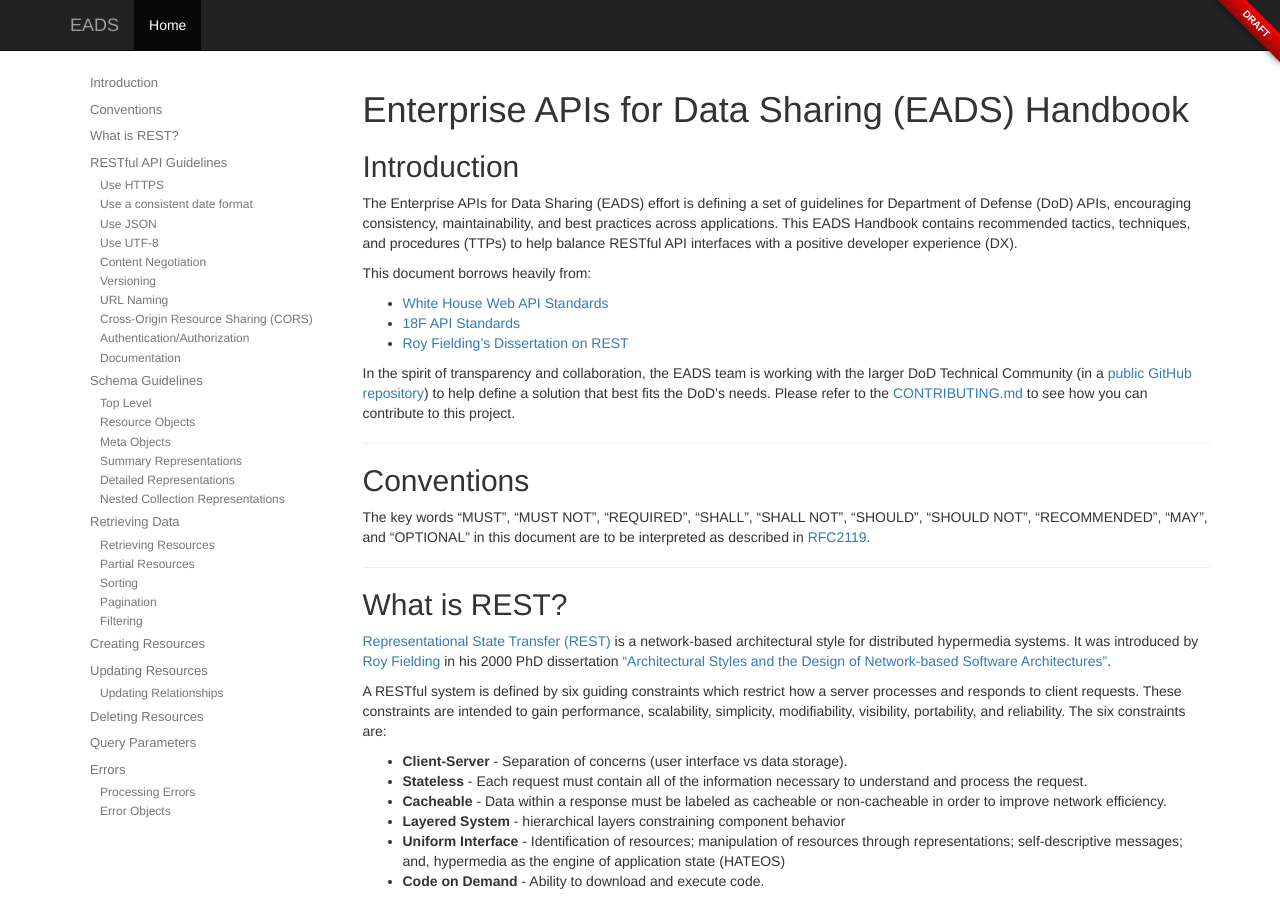
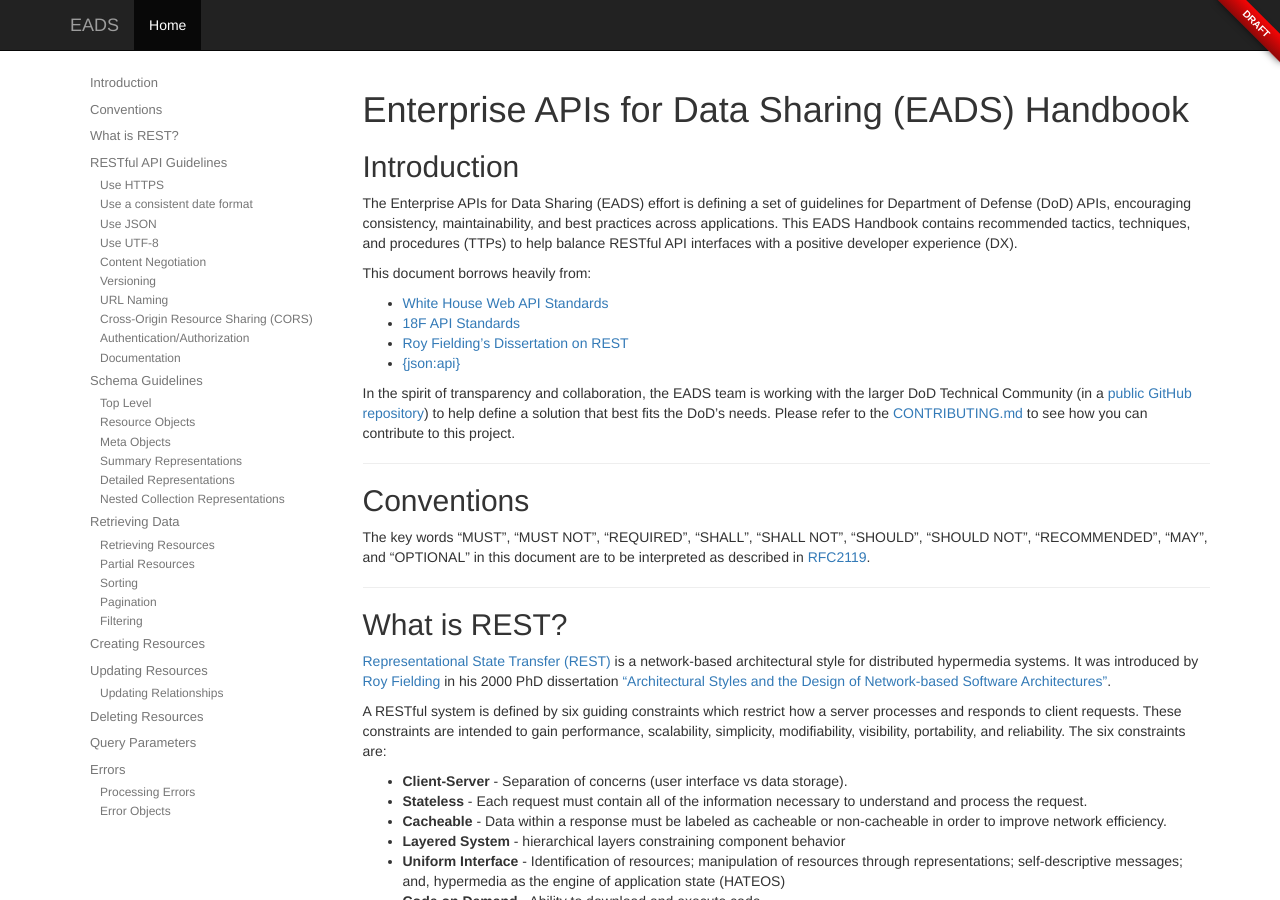
Before and after one commit to DoDCIO/eads, a Jekyll site: the page built from index.md, in a window 1280 px wide and 900 px high. Built offline with Jekyll 4.4.1, drawn with Linux system fonts in a browser that asks for light colours; nearby versions of some CDN libraries; our own code applies the rules of GitHub Pages for plain Markdown files.

Commit message:
Adding jsonapi.org reference

```diff
--- a/index.md
+++ b/index.md
@@ -12,6 +12,7 @@ This document borrows heavily from:
 * [White House Web API Standards](https://github.com/whitehouse/api-standards)
 * [18F API Standards](https://github.com/18F/api-standards)
 * [Roy Fielding's Dissertation on REST](http://www.ics.uci.edu/~fielding/pubs/dissertation/rest_arch_style.htm)
+* [{json:api}](http://jsonapi.org)
 
 In the spirit of transparency and collaboration, the EADS team is working with the larger DoD Technical Community (in a [public GitHub repository](https://github.com/540co/eads)) to help define a solution that best fits the DoD's needs.  Please refer to the [CONTRIBUTING.md](https://github.com/540co/eads/CONTRIBUTING.md) to see how you can contribute to this project.
 
```
